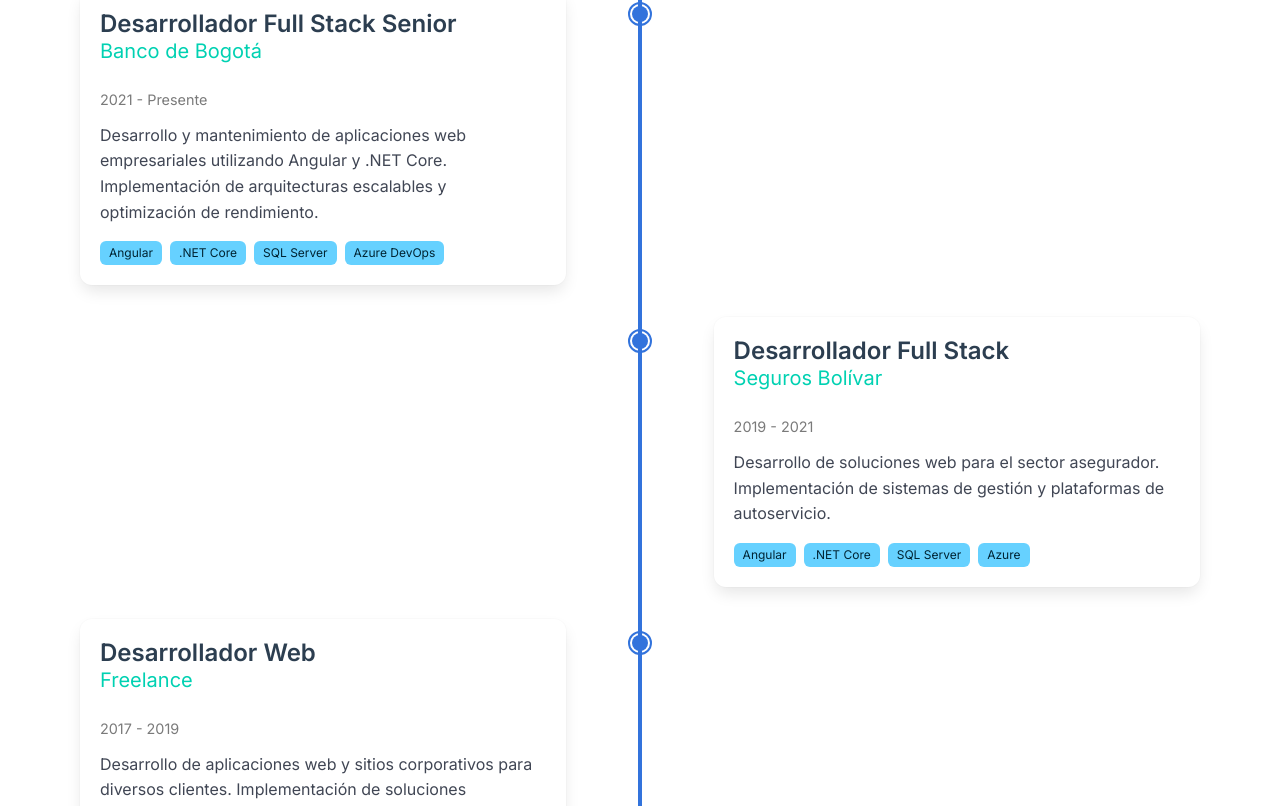
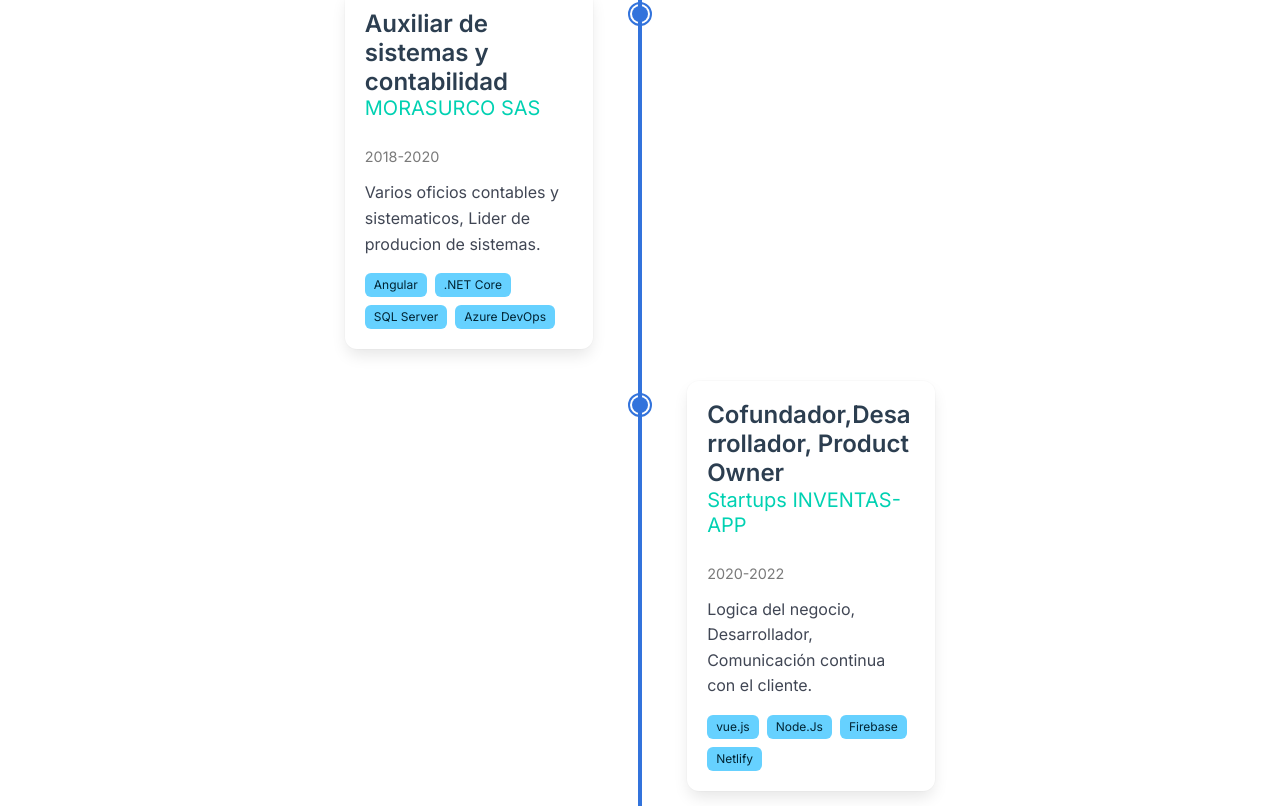
Before and after one commit to winvale/NewPortafolioAngular, an Angular app: page /work in a window 1280 px wide. Shown: the part 266-1072 px from the top of the page. Built offline with nearby package versions, Linux system fonts and the light colour scheme.

Commit message:
add experience

```diff
--- a/angular.json
+++ b/angular.json
@@ -44,8 +44,8 @@
             "budgets": [
               {
                 "type": "initial",
-                "maximumWarning": "500kB",
-                "maximumError": "1MB"
+                "maximumWarning": "1mb",
+                "maximumError": "2MB"
               },
               {
                 "type": "anyComponentStyle",
--- a/src/app/components/tools-languages/tools-languages.component.html
+++ b/src/app/components/tools-languages/tools-languages.component.html
@@ -2,7 +2,7 @@
   <div class="column is-2-desktop is-3-tablet is-4-mobile" *ngFor="let tech of technologies">
     <div class="box has-text-centered">
       <span class="icon is-large">
-        <i [class]="tech.icon" [style.color]="tech.color"></i>
+        <i class="{{tech.icon}}" [style.color]="tech.color"></i>
       </span>
       <p class="mt-2">{{ tech.name }}</p>
     </div>
--- a/src/app/pages/work/work.component.ts
+++ b/src/app/pages/work/work.component.ts
@@ -6,6 +6,7 @@
   company: string;
   position: string;
   period: string;
+  proyectos: string;
   description: string;
   technologies: string[];
 }
@@ -21,27 +22,30 @@
   workExperience: WorkExperience[] = [
     {
       id: 1,
-      company: 'Banco de Bogotá',
-      position: 'Desarrollador Full Stack Senior',
-      period: '2021 - Presente',
-      description: 'Desarrollo y mantenimiento de aplicaciones web empresariales utilizando Angular y .NET Core. Implementación de arquitecturas escalables y optimización de rendimiento.',
+      company: 'MORASURCO SAS',
+      position: 'Auxiliar de sistemas y contabilidad',
+      period: '2018-2020',
+      description: 'Varios oficios contables y sistematicos, Lider de producion de sistemas.',
+      proyectos: 'https://www.morasurcocafepuro.com/',
       technologies: ['Angular', '.NET Core', 'SQL Server', 'Azure DevOps']
     },
     {
       id: 2,
-      company: 'Seguros Bolívar',
-      position: 'Desarrollador Full Stack',
-      period: '2019 - 2021',
-      description: 'Desarrollo de soluciones web para el sector asegurador. Implementación de sistemas de gestión y plataformas de autoservicio.',
-      technologies: ['Angular', '.NET Core', 'SQL Server', 'Azure']
+      company: 'Startups INVENTAS-APP',
+      position: 'Cofundador,Desarrollador, Product Owner ',
+      period: '2020-2022',
+      description: 'Logica del negocio, Desarrollador, Comunicación continua con el cliente.',
+      proyectos: 'https://inventas-app.netlify.app/',
+      technologies: ['vue.js', 'Node.Js', 'Firebase', 'Netlify']
     },
     {
       id: 3,
-      company: 'Freelance',
-      position: 'Desarrollador Web',
-      period: '2017 - 2019',
-      description: 'Desarrollo de aplicaciones web y sitios corporativos para diversos clientes. Implementación de soluciones personalizadas y consultoría técnica.',
-      technologies: ['Angular', 'Node.js', 'MongoDB', 'AWS']
+      company: 'SONDA DE COLOMBIA',
+      position: 'Full Stack - Bases de datos Oracle',
+      period: '2022 - 2023',
+      description: 'Desarrollar nuevos requerimientos contables, salud.',
+      proyectos: 'No autorarizado para compartir',
+      technologies: ['Oracle', '.Net', 'VisualBasic', 'AWS']
     }
   ];
 
```
Also changed, not shown: src/app/components/experience/experience.component.html (added, +28 -0 lines), src/app/components/experience/experience.component.scss (added, +30 -0 lines), src/app/components/experience/experience.component.ts (added, +32 -0 lines), 1 other file (tests, documents, lock files or other folders).
